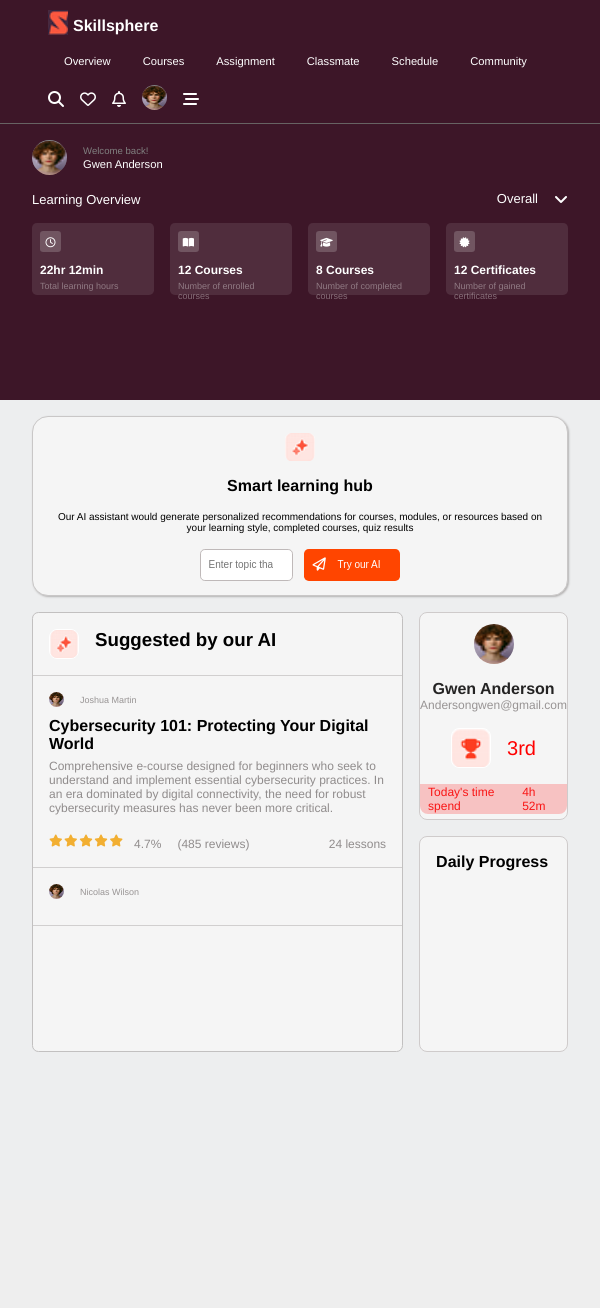
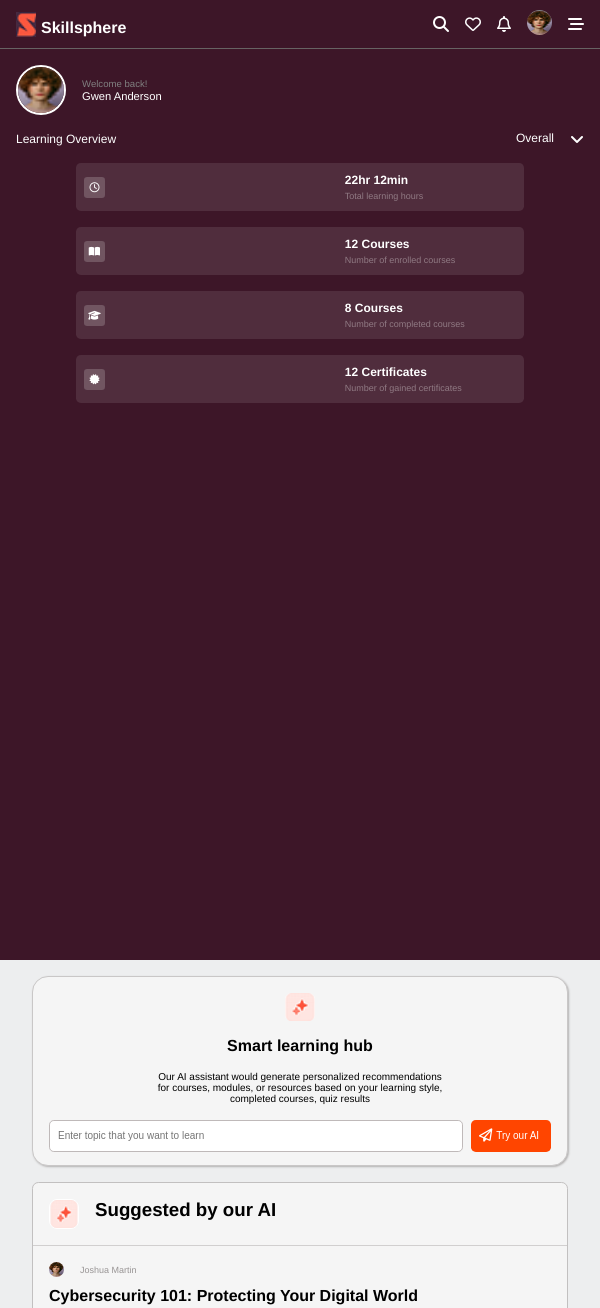
Before and after one commit to Pharmakarios1/skills-sphere-ui, a plain HTML site: page index.html in a window 600 px wide. Shown: the top 1308 px of the page. Before the commit the page ends 1200 px from the top, so only its background shows below. Drawn offline with Linux system fonts and the light colour scheme.

Commit message:
Tablet responsiveness

```diff
--- a/css/style.css
+++ b/css/style.css
@@ -164,6 +164,7 @@ ul li a:active::after{
 
 .learning-overview-card-wrapper{
     width: 100%;
+    align-items: center;
     gap: 1rem;
 }
 
@@ -416,7 +417,7 @@ border-radius: 50%;
     padding:  1rem;
 }
 
-
+/* mobile view @540px */
 @media (max-width: 540px){
     body{
         width: 100%;
@@ -635,3 +636,225 @@ border-radius: 50%;
         }
 
 }
+
+/* Tablets @760px */
+@media (min-width: 541px) and (max-width:760px){
+    body{
+        width: 100%;
+        min-height: 240vh;
+    }
+
+    header{
+    display: flex;
+    flex-direction: column;
+    background-color: rgb(61, 22, 40);
+    color: white;
+    min-height: 400px;
+    gap: 1rem;
+
+    }
+
+    nav{
+        display: flex;
+        align-items: center;
+        justify-content: space-between;
+        padding: .6rem 1rem;
+        flex-wrap: wrap;
+        gap: 1rem;
+        border-bottom: 1px solid #676363;
+
+    }
+    .logo{
+        text-decoration: none;
+        color: white;
+    }
+
+    .logo h4{
+        align-items: center;
+    }
+    .logo img{
+        width: 25px;
+        height: 25px;
+        padding-right: .3rem;
+        cursor: pointer;
+    }
+
+    ul{
+        display:none
+    }
+    .bars{
+        display: block;
+    }
+
+
+
+
+    /* Profile */
+    .profile-content-wrapper{
+        padding: 0 1rem;
+        display: flex;
+        align-items: center;
+        gap: 1rem;
+    }
+
+    .profile-content-wrapper img{
+
+        width: 50px;
+        height: 50px;
+        border-top: 1px solid grey;
+        border: 2px solid white;
+        border-radius: 50%;
+    }
+
+
+
+
+    /* Learning Overview */
+
+    .learning-overview{
+        padding: 0 1rem;
+    }
+
+    .learning-overview-header p{
+        font-size: 12px;
+        font-weight: 200;
+    }
+
+
+    .learning-overview-card-wrapper{
+        flex-direction: column;
+        align-items: center;
+        width: 100%;
+        gap: 1rem;
+    }
+
+    .card{
+        flex-direction: row;
+        align-items: center;
+        width: 28rem;
+        height: 3rem;
+        background-color: rgba(245, 245, 245, 0.1);
+        border-radius: .3rem;
+        padding: 0.5rem .5rem;
+        gap: 15rem;
+    }
+
+
+
+
+
+        .search-pane-wrapper{
+            width: 100%;
+            height: 190px;
+            align-items: center;
+            border: 1px solid rgb(201, 199, 199);
+            box-shadow: 1px 1px 2px rgb(180, 178, 178);
+            padding: 1rem;
+            border-radius: 1rem;
+            background-color: whitesmoke;
+        }
+
+        .search-pane-wrapper img{
+            border-radius: .4rem;
+            width: 30px;
+            height: 35px;
+        }
+        .search-pane-wrapper p{
+            text-wrap: wrap;
+            font-size: 10px;
+            width: 18rem;
+            flex-wrap: wrap;
+            text-align: center;
+        }
+        .search-button{
+            width: 100%;
+            gap: .5rem;
+            padding-bottom: 1rem;
+        }
+        .search-pane-wrapper .search-button button{
+            width: 5rem;
+            height: 2rem;
+            justify-content: center;
+            align-items: center;
+            border-radius: .3rem;
+            border: none;
+            padding: 0 .5rem;
+            background-color: orangered;
+            color: white;
+            cursor: pointer;
+        }
+
+        .search-pane-wrapper .search-button button:hover{
+            background-color: hsla(16, 100%, 50%, 0.842);
+        }
+
+        .search-pane-wrapper .search-button button:focus{
+            background-color: hsla(16, 100%, 50%, 0.842);
+        }
+
+        .search-button input {
+            width: 100%;
+            height: 100%;
+            border: 1px solid rgb(191, 185, 185);
+            outline: none;
+            padding: 0.5rem;
+            font-size: 10px;
+            border-radius: .3rem;
+        }
+        /* SEARCH SUGGESTION */
+        .search-suggestion-profile-wrapper{
+            flex-direction: column;
+            gap: 5rem;
+        }
+
+        .search-suggestion-wrapper{
+            width: 100%;
+            min-height: 68vh;
+            border: 1px solid rgb(194, 192, 192);
+            background-color: whitesmoke;
+            border-radius: 0.4rem;
+        }
+
+        .profile-progress-wrapper{
+            width: 100%;
+            height: 40vh;
+            flex-direction: row;
+        }
+
+        .profile-badge-wrapper{
+            width: 100%;
+            min-height: 50vh;
+            border-radius: .5rem;
+            align-items: center;
+            padding-top: .7rem;
+            border: 1px solid rgb(207, 203, 203);
+            background-color: whitesmoke;
+        }
+
+        .profile-badge-wrapper img{
+        height: 40px;
+        width: 40px;
+
+        }
+
+        .profile-badge-content{
+            align-items: center;
+        }
+
+        .profile-badge-content p{
+            font-size: 12px;
+            color: rgb(152, 148, 148);
+        }
+
+        .badge{
+            align-items: center;
+        }
+
+
+
+        .progress-bar{
+            align-items: start;
+            padding:  1rem;
+        }
+
+}
```
